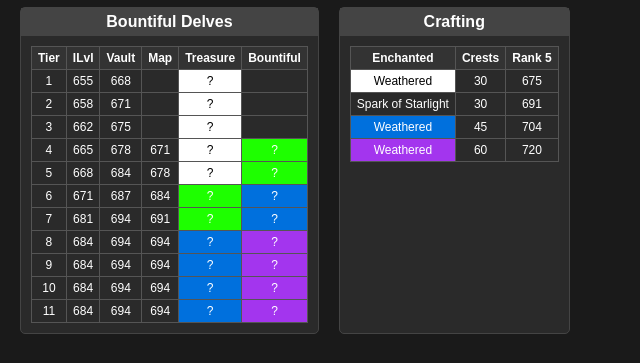
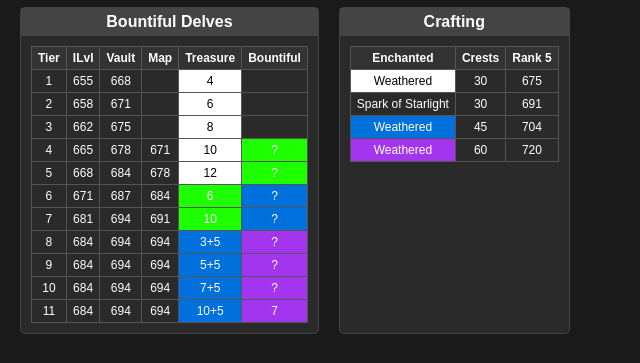
Before and after one commit to confusingbits/wow-gearing-cheatsheet, a website: page index.html in a window 1280 px wide. Shown: the part 796-1159 px from the top of the page, 0-640 px from the left. Drawn offline with Linux system fonts and the light colour scheme.

Commit message:
add some numbers to delve crests add favicons

```diff
--- a/index.html
+++ b/index.html
@@ -2,6 +2,7 @@
 <html lang="en">
   <head>
     <meta charset="UTF-8" />
+    <link rel="icon" type="image/png" href="/favicon.png"/>
     <title>WoW Gear Guide - Season 3 - 11.2</title>
     <style>
       body {
@@ -588,7 +589,7 @@
               <td>655</td>
               <td>668</td>
               <td></td>
-              <td class="weathered">?</td>
+              <td class="weathered">4</td>
               <td></td>
             </tr>
             <tr>
@@ -596,7 +597,7 @@
               <td>658</td>
               <td>671</td>
               <td></td>
-              <td class="weathered">?</td>
+              <td class="weathered">6</td>
               <td></td>
             </tr>
             <tr>
@@ -604,7 +605,7 @@
               <td>662</td>
               <td>675</td>
               <td></td>
-              <td class="weathered">?</td>
+              <td class="weathered">8</td>
               <td></td>
             </tr>
             <tr>
@@ -612,7 +613,7 @@
               <td>665</td>
               <td>678</td>
               <td>671</td>
-              <td class="weathered">?</td>
+              <td class="weathered">10</td>
               <td class="carved">?</td>
             </tr>
             <tr>
@@ -620,7 +621,7 @@
               <td>668</td>
               <td>684</td>
               <td>678</td>
-              <td class="weathered">?</td>
+              <td class="weathered">12</td>
               <td class="carved">?</td>
             </tr>
             <tr>
@@ -628,7 +629,7 @@
               <td>671</td>
               <td>687</td>
               <td>684</td>
-              <td class="carved">?</td>
+              <td class="carved">6</td>
               <td class="runed">?</td>
             </tr>
             <tr>
@@ -636,7 +637,7 @@
               <td>681</td>
               <td>694</td>
               <td>691</td>
-              <td class="carved">?</td>
+              <td class="carved">10</td>
               <td class="runed">?</td>
             </tr>
             <tr>
@@ -644,7 +645,7 @@
               <td>684</td>
               <td>694</td>
               <td>694</td>
-              <td class="runed">?</td>
+              <td class="runed">3+5</td>
               <td class="gilded">?</td>
             </tr>
             <tr>
@@ -652,7 +653,7 @@
               <td>684</td>
               <td>694</td>
               <td>694</td>
-              <td class="runed">?</td>
+              <td class="runed">5+5</td>
               <td class="gilded">?</td>
             </tr>
             <tr>
@@ -660,7 +661,7 @@
               <td>684</td>
               <td>694</td>
               <td>694</td>
-              <td class="runed">?</td>
+              <td class="runed">7+5</td>
               <td class="gilded">?</td>
             </tr>
             <tr>
@@ -668,8 +669,8 @@
               <td>684</td>
               <td>694</td>
               <td>694</td>
-              <td class="runed">?</td>
-              <td class="gilded">?</td>
+              <td class="runed">10+5</td>
+              <td class="gilded">7</td>
             </tr>
           </tbody>
         </table>
```
Also changed, not shown: android-chrome-192x192.png (added), android-chrome-512x512.png (added), apple-touch-icon.png (added), favicon-16x16.png (added), favicon-32x32.png (added), favicon.ico (added), site.webmanifest (added).
